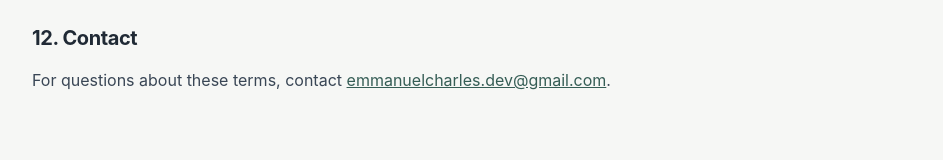
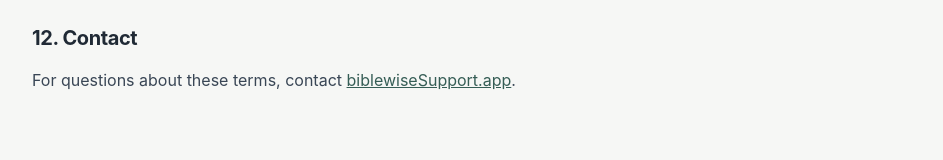
Before and after one commit to emmanuelsley830-web/biblewise-legal, a plain HTML site: page terms-and-conditions.html in a window 1280 px wide. Shown: the part 2163-2323 px from the top of the page, without its empty margins (168-1111 px from the left). Drawn offline with Linux system fonts and the light colour scheme.

Commit message:
Update contact email in terms and conditions

```diff
--- a/terms-and-conditions.html
+++ b/terms-and-conditions.html
@@ -119,7 +119,7 @@ footer a { margin-right: 16px; }
 <p>These terms are governed by the laws of <strong> Dar es salaam TANZANIA </strong>, subject to any mandatory consumer-protection laws that apply to you.</p>
 
 <h2>12. Contact</h2>
-<p>For questions about these terms, contact <a href="mailto:emmanuelcharles.dev@gmail.com">emmanuelcharles.dev@gmail.com</a>.</p>
+<p>For questions about these terms, contact <a href="mailto:emmanuelcharles.dev@gmail.com">biblewiseSupport.app</a>.</p>
 
 </main>
 <footer>
```
